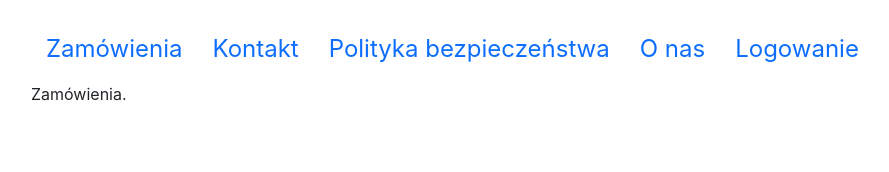
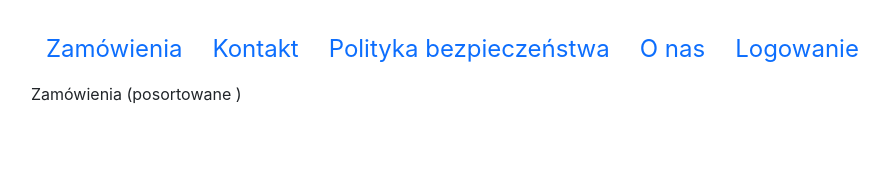
Before and after one commit to lukwac123/react_authentication_routing, a React (Create React App) app: page / in a window 1280 px wide. Shown: the top 172 px of the page, without its empty margins (51-940 px from the left). Built offline with nearby package versions, Linux system fonts and the light colour scheme.

Commit message:
Poprawa kodu, parametry, Query Parameters

```diff
--- a/src/App.js
+++ b/src/App.js
@@ -7,6 +7,7 @@ import PropTypes from "prop-types";
 import {Row, Col, Container } from "react-bootstrap"
 
 import { OrdersPage } from "./pages/orders/orders";
+import { OrderPage } from "./pages/orders/order";
 import { LogoutPage } from "./pages/login/logout";
 import { PrivacyPage } from "./pages/privacy/privacy";
 import { AboutPage } from "./pages/about/about";
@@ -37,6 +38,7 @@ class App extends React.Component {
               <Route path="/login" element={<LoginPage />} />
               <Route path="/logout" element={<LogoutPage />} />
               <Route path="/orders" element={<OrdersPage />} />
+              <Route path="/order/:id" element={<OrderPage />} />
               <Route path="/contact" element={<ContactPage />} />
               <Route path="/about" element={<AboutPage />} />
               <Route path="/privacy" element={<PrivacyPage />} />
--- a/src/pages/login/logout.js
+++ b/src/pages/login/logout.js
@@ -4,7 +4,7 @@ import { Row, Col, Container } from "react-bootstrap";
 const LogoutPage = () => (
     <Container>
         <Row>
-            <Col>Zamówienia.</Col>
+            <Col>Wylogowano.</Col>
         </Row>
     </Container>
 );
--- /dev/null
+++ b/src/pages/orders/order.js
@@ -0,0 +1,16 @@
+import React from "react";
+import { Row, Col, Container } from "react-bootstrap";
+import { useParams } from "react-router-dom";
+
+const Order = () => {
+    let {id} = useParams();
+    return (
+        <Container>
+            <Row>
+                <Col>Zamówienie numer {id}</Col>
+            </Row>
+        </Container>
+    );
+};
+
+export { Order as OrderPage};
--- a/src/pages/orders/orders.js
+++ b/src/pages/orders/orders.js
@@ -1,12 +1,18 @@
 import React from "react";
 import { Row, Col, Container } from "react-bootstrap";
+import { useLocation } from "react-router-dom";
 
-const OrdersPage = () => (
-    <Container>
-        <Row>
-            <Col>Zamówienia.</Col>
-        </Row>
-    </Container>
-);
+const Orders = () => {
+    const location = useLocation();
+    const sort = new URLSearchParams(location.search);
 
-export { OrdersPage };
+    return (
+        <Container>
+            <Row>
+                <Col>Zamówienia (posortowane {sort.get("sort")})</Col>
+            </Row>
+        </Container>
+    );
+}
+
+export { Orders as OrdersPage };
--- a/src/partials/navigation/navigation.js
+++ b/src/partials/navigation/navigation.js
@@ -1,11 +1,11 @@
-import React, { Component } from "react";
+import React from "react";
 import { connect } from "react-redux";
 import { NavigationComponent } from "../../components/navigation/navigation";
 
 const navigation = (props) => {
     let userInfo = "";
     const { isLogged } = props;
-    const user = sessionStorage.getItem("account");
+    const user = localStorage.getItem("account");
 
     if (user && isLogged) {
         userInfo = JSON.parse(JSON.parse(user).config.data).username;
--- a/src/services/http/loginService.js
+++ b/src/services/http/loginService.js
@@ -7,6 +7,12 @@ const login = async (username, password) => {
         {
             username: username,
             password: password
+        },
+        {
+            headers: {
+                "x-api-key": "reqres-free-v1",
+                "Content-Type": "application/json"
+            }
         }
     );
     return response;
```
